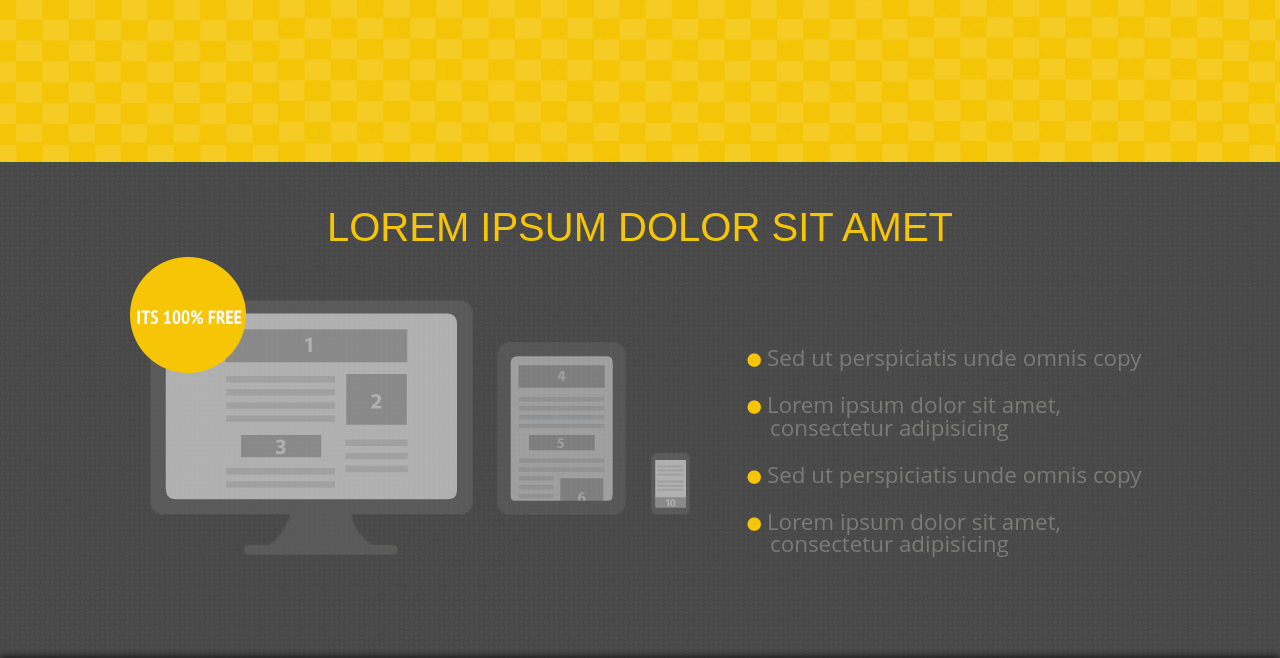
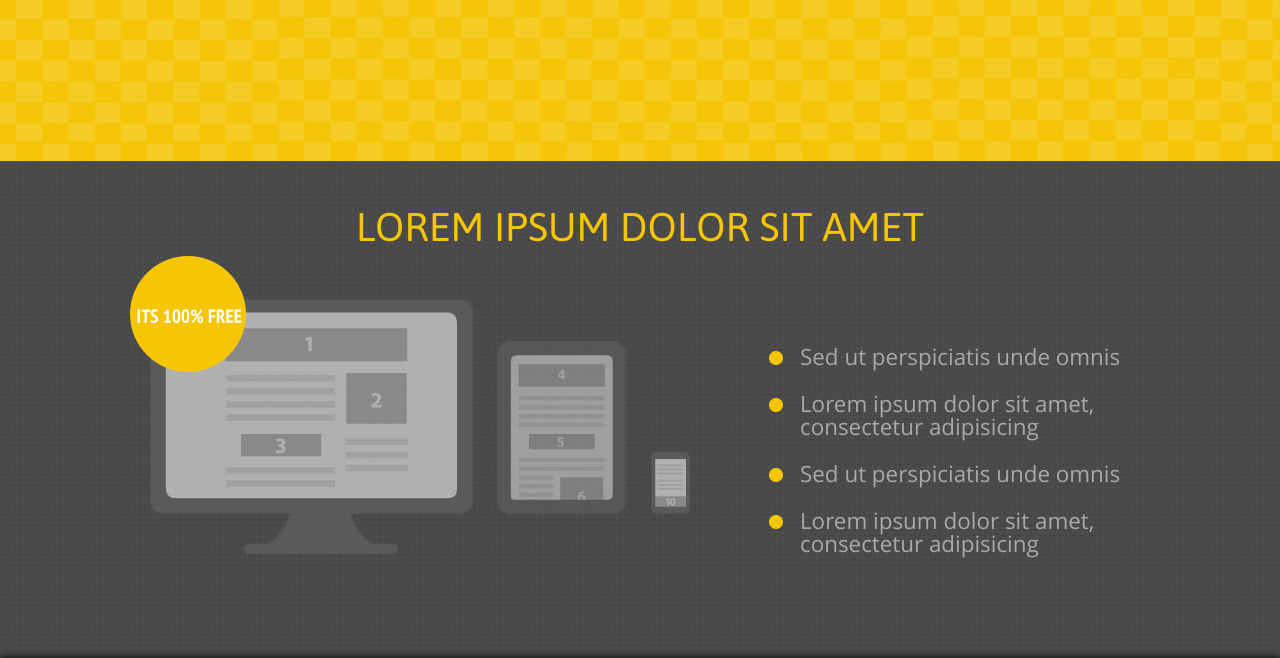
Before and after one commit to olga-arkhipenko/olga-arkhipenko.github.io, a plain HTML site: page index.html in a window 1280 px wide. Shown: the part 1126-1784 px from the top of the page. Drawn offline with Linux system fonts and the light colour scheme; files whose address does not match are found by name; a web font is replaced by a local one.

Commit message:
Refactored fonts and benefits list.

```diff
--- a/index.html
+++ b/index.html
@@ -105,23 +105,23 @@
     <section class="section-benefits">
       <div class="container">
         <h2 class="section-benefits__title">Lorem ipsum dolor sit amet</h2>
-        <img src="./images/section-benefits/devices.png" alt="Devices and sales">
+        <img src="./images/section-benefits/devices.png" class="section-benefits__img" alt="Devices and sales">
         <ul class="section-benefits__items-list">
           <li class="section-benefits__item">
-            <span class="section-benefits__item-dot icon-dot"></span>
-            <span>Sed ut perspiciatis unde omnis copy</span>
+            <!-- <span class="section-benefits__item-dot icon-dot"></span> -->
+            <p>Sed ut perspiciatis unde omnis</p>
           </li>
           <li class="section-benefits__item">
-            <span class="section-benefits__item-dot icon-dot"></span>
-            <span>Lorem ipsum dolor sit amet, consectetur adipisicing</span>
+            <!-- <span class="section-benefits__item-dot icon-dot"></span> -->
+            <p>Lorem ipsum dolor sit amet, consectetur adipisicing</p>
           </li>
           <li class="section-benefits__item">
-            <span class="section-benefits__item-dot icon-dot"></span>
-            <span>Sed ut perspiciatis unde omnis copy</span>
+            <!-- <span class="section-benefits__item-dot icon-dot"></span> -->
+            <p>Sed ut perspiciatis unde omnis</p>
           </li>
           <li class="section-benefits__item">
-            <span class="section-benefits__item-dot icon-dot"></span>
-            <span>Lorem ipsum dolor sit amet, consectetur adipisicing</span>
+            <!-- <span class="section-benefits__item-dot icon-dot"></span> -->
+            <p>Lorem ipsum dolor sit amet, consectetur adipisicing</p>
           </li>
         </ul>
       </div>
--- a/styles/blocks/header-banner.css
+++ b/styles/blocks/header-banner.css
@@ -1,6 +1,6 @@
 @font-face {
   font-family: 'Asap Regular';
-  src:  local('Asap Regular'), url('../../fonts/Asap Regular/Asap Regular.otf') format('otf');
+  src:  local('Asap Regular'), url('../../fonts/Asap Regular/Asap Regular.otf') format('opentype');
   font-style: normal;
   font-weight: normal;
 }
@@ -14,10 +14,10 @@
 }
 
 .header-banner__title {
-  margin: 76px 30px 0;
+  margin: 72px 30px 0;
   font-family: 'Asap Regular', sans-serif;
-  font-size: 3.7em;
-  line-height: 1.3em;
+  font-size: 3.9em;
+  line-height: 1.25em;
   color: #fff;
   text-align: center;
 }
--- a/styles/blocks/header-navigation.css
+++ b/styles/blocks/header-navigation.css
@@ -1,3 +1,3 @@
-.header-navigation{
+.header-navigation {
   padding: 30px 0;
 }
--- a/styles/blocks/header.css
+++ b/styles/blocks/header.css
@@ -1,4 +1,4 @@
-.header{
+.header {
   background: url(../../images/header/header-background.jpg) no-repeat;
   background-size: cover;
   margin: auto;
--- a/styles/blocks/primary-logo.css
+++ b/styles/blocks/primary-logo.css
@@ -1,6 +1,6 @@
 @font-face {
   font-family: 'Lucida Sans Italic';
-  src: local('Lucida Sans Italic'), url('../../fonts/Lucida Sans Italic/Lucida Sans Italic.tff') format('tff');
+  src: local('Lucida Sans Italic'), url('../../fonts/Lucida Sans Italic/Lucida Sans Italic.tff') format('truetype');
   font-style: normal;
   font-weight: normal;
 }
--- a/styles/blocks/section-about-us.css
+++ b/styles/blocks/section-about-us.css
@@ -5,23 +5,23 @@
   font-weight: normal;
 }
 @font-face {
-  font-family: 'PTSans Regular';
-  src: local('PTSans Regular'), url('../../fonts/PTSans Regular/PTSans Regular.tff') format('tff');
+  font-family: 'Asap Regular';
+  src:  local('Asap Regular'), url('../../fonts/Asap Regular/Asap Regular.otf') format('opentype');
   font-style: normal;
   font-weight: normal;
 }
 
 .section-about-us{
-  padding: 20px 0 165px;
+  padding: 18px 0 165px;
   background: url(../../images/section-about-us/section-about-us-background.jpg) no-repeat;
   background-size: cover;
 }
 
 .section-about-us__title{
   flex-basis: 100%;
-  margin: 20px 0 34px;
-  font-family: 'PTSans Regular', sans-serif;
-  font-size: 2.3em;
+  margin: 20px 0 36px;
+  font-family: 'Asap Regular', sans-serif;
+  font-size: 2.2em;
   color: #fff;
   text-transform: uppercase;
 }
--- a/styles/blocks/section-benefits.css
+++ b/styles/blocks/section-benefits.css
@@ -1,12 +1,19 @@
 @font-face {
-  font-family: 'PTSans Regular';
-  src: local('PTSans Regular'), url('../../fonts/PTSans Regular/PTSans Regular.tff') format('tff');
+  font-family: 'Open Sans';
+  src: local('Open Sans'), url('../../fonts/OpenSans Regular/OpenSans-Regular.ttf') format('truetype');
+  font-style: normal;
+  font-weight: normal;
+}
+
+@font-face {
+  font-family: 'Asap Regular';
+  src:  local('Asap Regular'), url('../../fonts/Asap Regular/Asap Regular.otf') format('opentype');
   font-style: normal;
   font-weight: normal;
 }
 
 .section-benefits{
-  padding: 45px 0 105px;
+  padding: 45px 0 80px;
   background: url(../../images/section-benefits/section-benefits-background.jpg) no-repeat;
   background-size: cover;
 }
@@ -15,27 +22,32 @@
   flex-basis: 100%;
   margin-bottom: 10px;
   text-align: center;
-  font-family: 'PTSans Regular', sans-serif;
+  font-family: 'Asap Regular', sans-serif;
   font-size: 2.5em;
   color: #f5c506;
   text-transform: uppercase;
 }
+
+.section-benefits__img {
+  height: 100%;
+}
+
 .section-benefits__items-list {
-  display: flex;
-  flex-direction: column;
-  justify-content: space-between;
-  flex-basis: 380px;
+  flex-basis: 360px;
   padding-top: 90px;
   word-wrap: break-word;
 }
 
 .section-benefits__item {
-  text-indent: -1em;
-  font-family: 'PTSans Regular', 'Open Sans', sans-serif;
+  /* text-indent: -1em; */
+  padding: 0px 0 25px 0px;
+  padding-left: 10px;
+  list-style-image: url(../../images/section-benefits/dot.png);
+  font-family: 'Open Sans', sans-serif;
   font-size: 1.4em;
-  color: #7a7a79;
+  color: #a9a9a7;
 }
 
-.section-benefits__item-dot {
+/* .section-benefits__item-dot {
   font-size: .6em;
-}
+} */
```
Also changed, not shown: fonts/OpenSans Regular/OpenSans-Regular.ttf (added), images/section-benefits/dot.png (added).
